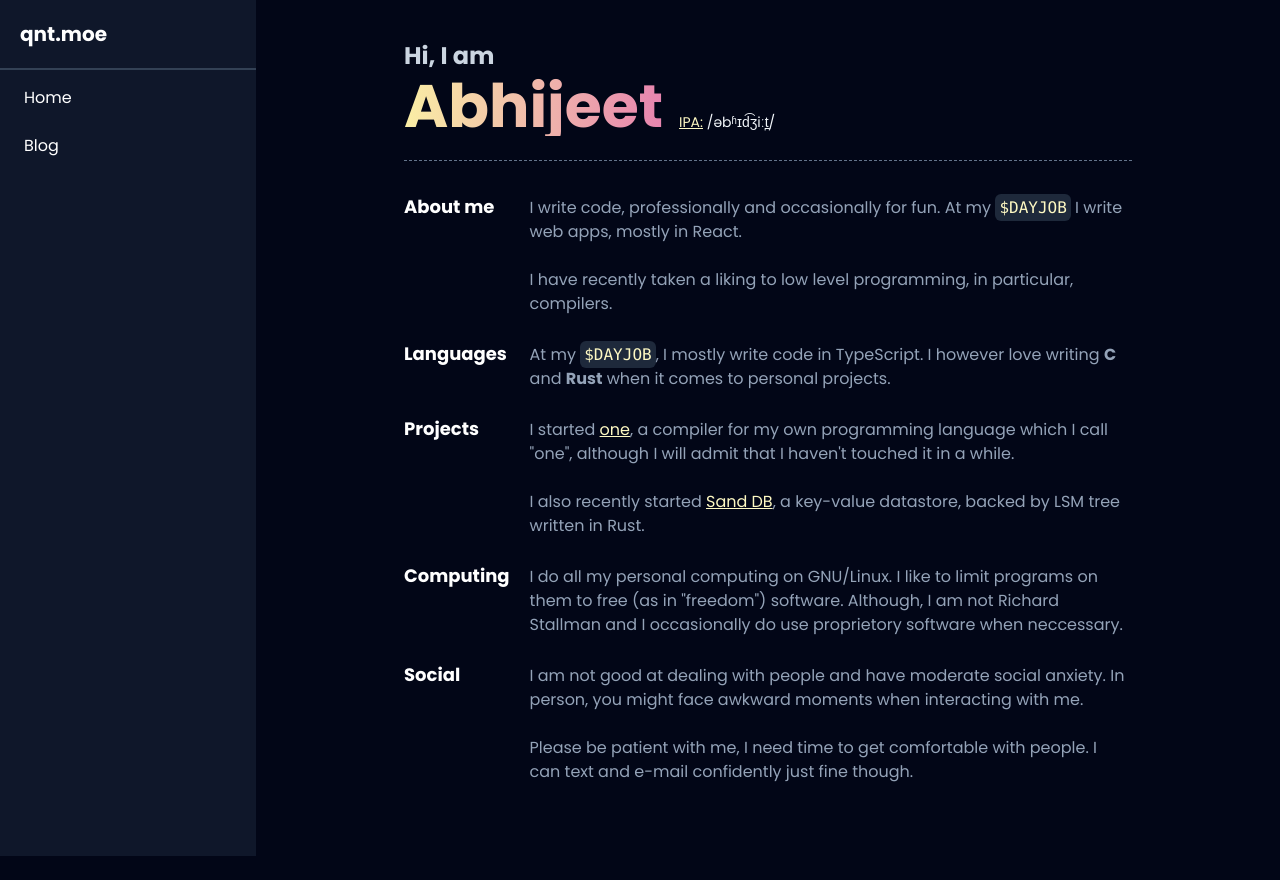
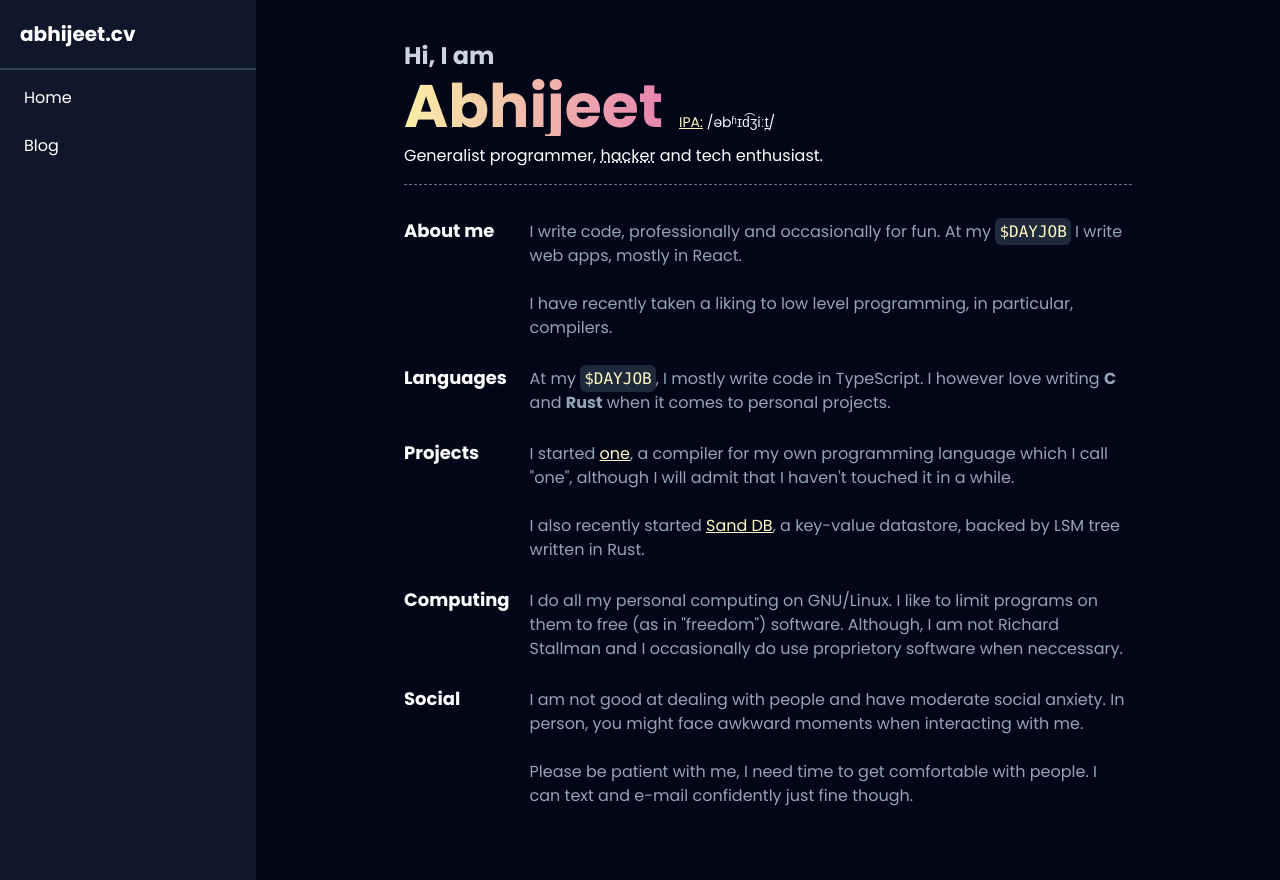
Before and after one commit to quanta-kt/site, a SvelteKit app: page / in a window 1280 px wide. Before the commit the page ends 856 px from the top, so only its background shows below. Built offline with nearby package versions, Linux system fonts and the light colour scheme.

Commit message:
abhijeet.cv

```diff
--- a/src/app.css
+++ b/src/app.css
@@ -9,3 +9,8 @@ body {
 	height: 100vh;
 	width: 100vw;
 }
+
+dfn {
+    text-decoration: underline dotted;
+    font-style: normal;
+}
--- a/src/routes/+page.svelte
+++ b/src/routes/+page.svelte
@@ -1,10 +1,10 @@
 <div class="h-full w-full text-white md:grid md:grid-cols-[minmax(200px,_20%),_1fr]">
 	<div class="sticky top-0 w-full bg-slate-900 md:hidden">
 		<div class="flex flex-1 items-baseline">
-			<div class="border-slate-700 p-3 text-sm font-bold">qnt.moe</div>
+			<div class="border-slate-700 p-3 text-sm font-bold">abhijeet.cv</div>
 			<div class="flex flex-1 flex-grow items-baseline gap-1 p-1">
 				<a class="rounded-md px-2 py-1 text-sm hover:bg-slate-800" href="/">Home</a>
-				<a class="rounded-md px-2 py-1 text-sm hover:bg-slate-800" href="https://blog.qnt.moe"
+				<a class="rounded-md px-2 py-1 text-sm hover:bg-slate-800" href="https://blog.abhijeet.cv"
 					>Blog</a
 				>
 			</div>
@@ -13,19 +13,19 @@
 
 	<div class="hidden h-full flex-col bg-slate-900 md:flex">
 		<div class="flex flex-1 flex-col">
-			<div class="border-b-2 border-slate-700 p-5 text-xl font-bold">qnt.moe</div>
+			<div class="border-b-2 border-slate-700 p-5 text-xl font-bold">abhijeet.cv</div>
 			<div class="flex flex-1 flex-grow flex-col gap-2 p-2">
 				<a class="rounded-md px-4 py-2 hover:bg-slate-800" href="/">Home</a>
-				<a class="rounded-md px-4 py-2 hover:bg-slate-800" href="https://blog.qnt.moe">Blog</a>
+				<a class="rounded-md px-4 py-2 hover:bg-slate-800" href="https://blog.abhijeet.cv">Blog</a>
 			</div>
 		</div>
 	</div>
 
 	<div class="my-10 max-w-screen-md px-5 pb-8 md:mx-auto">
-		<div>
+		<div class="mb-4">
 			<p class="mb-1 text-2xl font-bold text-slate-300">Hi, I am</p>
 
-			<div class="mb-6 flex flex-col items-baseline gap-2 md:flex-row md:gap-4">
+			<div class="mb-2 flex flex-col items-baseline gap-2 md:flex-row md:gap-4">
 				<h2
 					class="bg-[linear-gradient(90deg,_rgba(250,238,165,1)_0%,_rgba(231,132,175,1)_100%)]
           bg-clip-text text-4xl font-bold text-transparent sm:text-5xl lg:text-6xl"
@@ -40,7 +40,16 @@
 					<span class="text-slate-100"> /əbʱɪd͡ʒiːt̪/ </span>
 				</span>
 			</div>
-		</div>
+            <p>
+                Generalist programmer,
+                <dfn title="By traditional definition. Not to be confused with 'cracker'.
+Wikipedia: A person skilled in information technology who achieves goals and solves problems by non-standard means.">
+                    hacker
+                </dfn>
+
+                and tech enthusiast.
+            </p>
+        </div>
 
 		<hr class="mb-8 border-dashed border-slate-500" />
 
```
